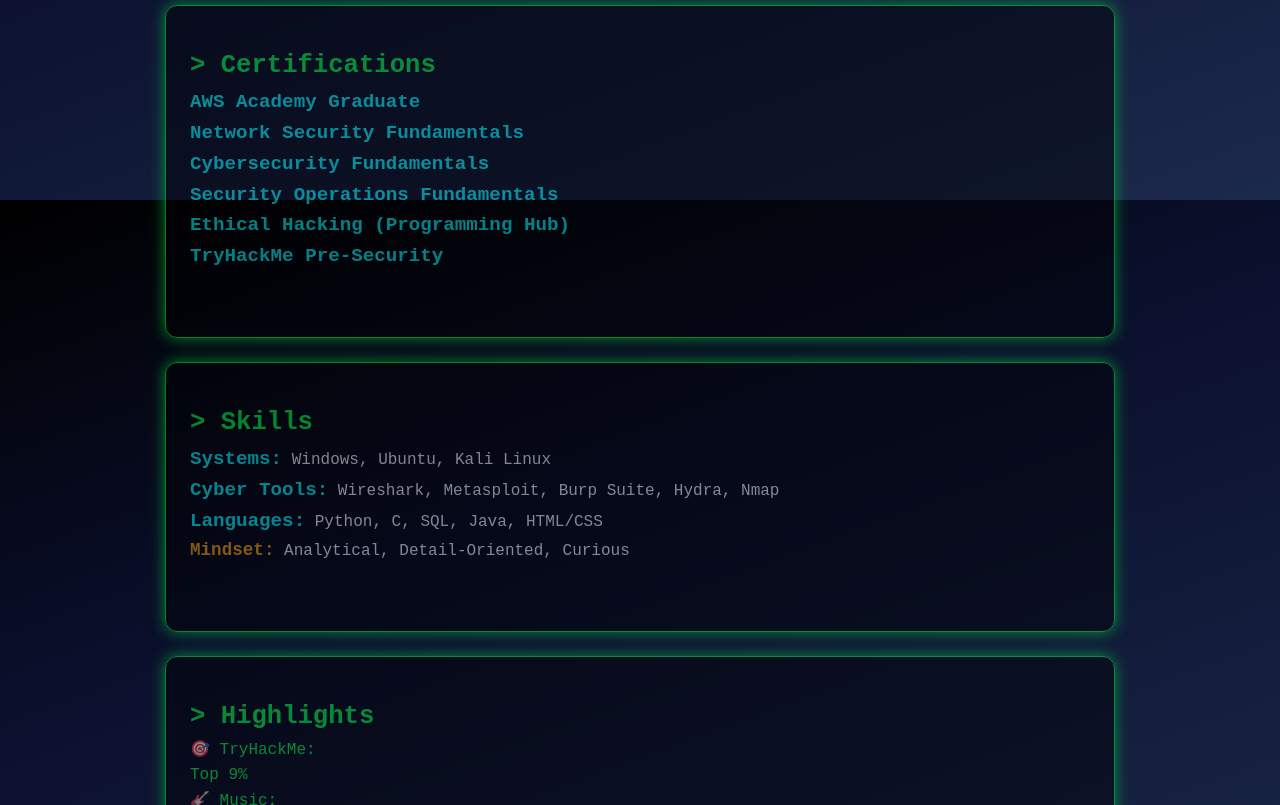
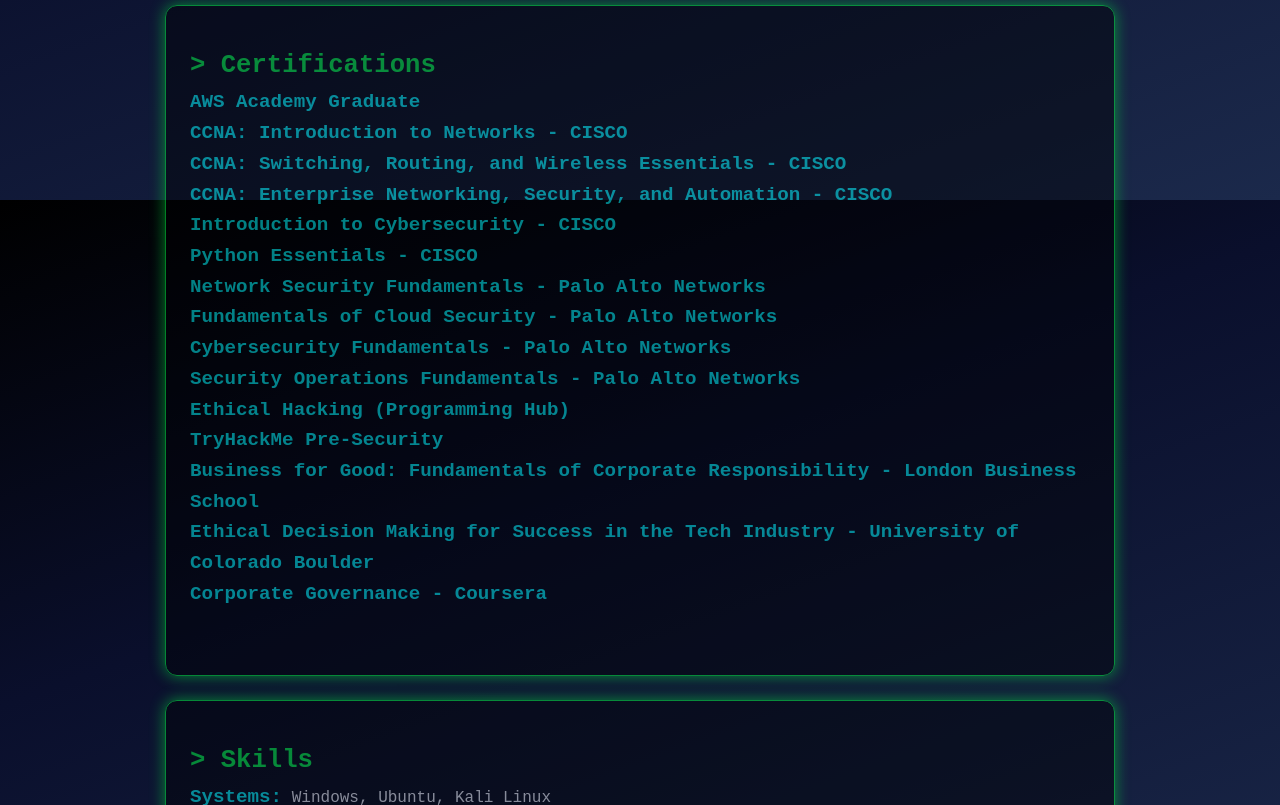
Before and after one commit to friatar/anirban-portfolio, a plain HTML site: page index.html in a window 1280 px wide. Shown: the part 600-1405 px from the top of the page. Drawn offline with nearby package versions, Linux system fonts and the light colour scheme.

Commit message:
Update index.html

```diff
--- a/index.html
+++ b/index.html
@@ -34,11 +34,20 @@
     <pre>
 <span class="section-title">> Certifications</span>
 <span class="label">AWS Academy Graduate</span>
-<span class="label">Network Security Fundamentals</span>
-<span class="label">Cybersecurity Fundamentals</span>
-<span class="label">Security Operations Fundamentals</span>
+<span class="label">CCNA: Introduction to Networks - CISCO</span>
+<span class="label">CCNA: Switching, Routing, and Wireless Essentials - CISCO</span>
+<span class="label">CCNA: Enterprise Networking, Security, and Automation - CISCO</span>
+<span class="label">Introduction to Cybersecurity - CISCO</span>
+<span class="label">Python Essentials - CISCO</span>
+<span class="label">Network Security Fundamentals - Palo Alto Networks</span>
+<span class="label">Fundamentals of Cloud Security - Palo Alto Networks</span>
+<span class="label">Cybersecurity Fundamentals - Palo Alto Networks</span>
+<span class="label">Security Operations Fundamentals - Palo Alto Networks</span>
 <span class="label">Ethical Hacking (Programming Hub)</span>
 <span class="label">TryHackMe Pre-Security</span>
+<span class="label">Business for Good: Fundamentals of Corporate Responsibility - London Business School</span>
+<span class="label">Ethical Decision Making for Success in the Tech Industry - University of Colorado Boulder</span>
+<span class="label">Corporate Governance - Coursera</span>
     </pre>
   </section>
 
```
